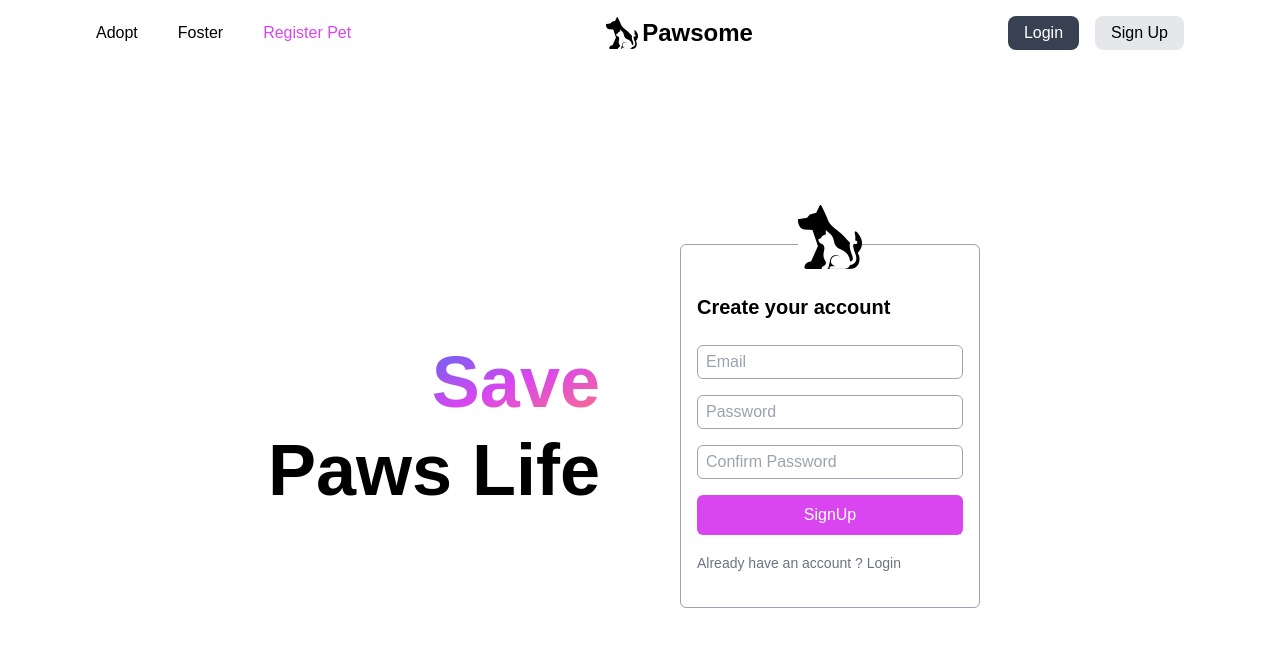
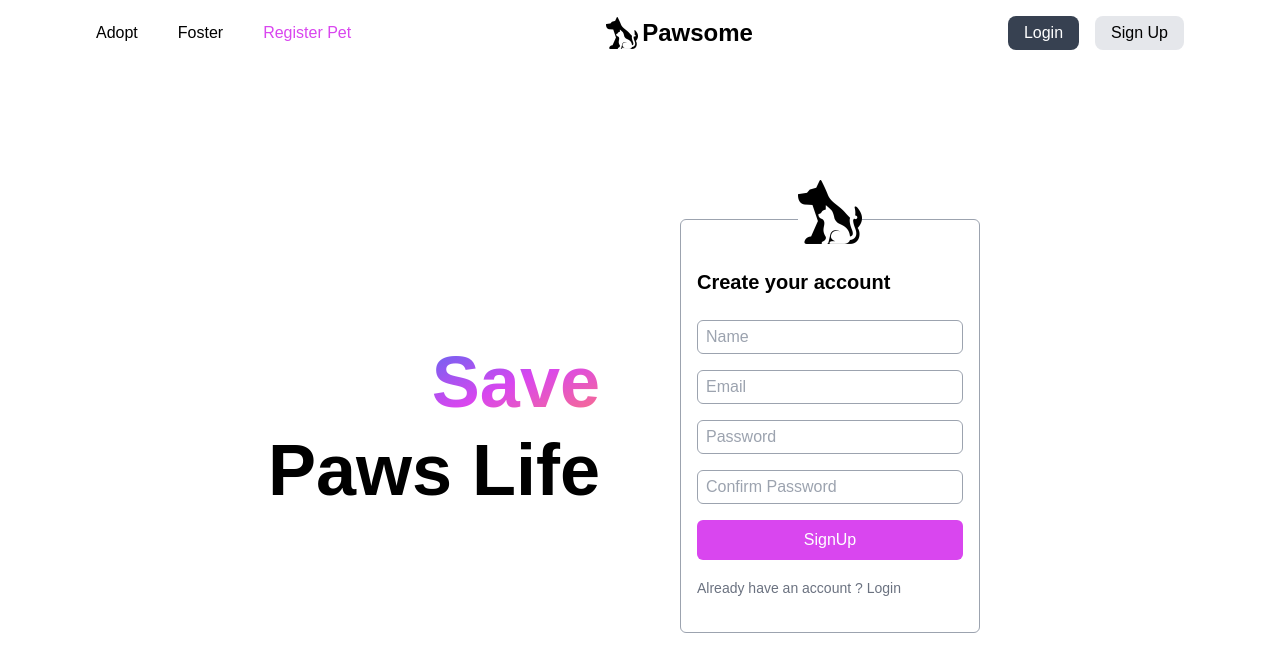
Before and after one commit to nishanthmessi/pet-adoption-app, a React (Vite) app in the folder client/: page /signup in a window 1280 px wide. Shown: the top 672 px of the page. Built offline with nearby package versions, Linux system fonts and the light colour scheme; a web font is replaced by a local one.

Commit message:
integrating auth apis

```diff
--- a/client/src/pages/SignUp.jsx
+++ b/client/src/pages/SignUp.jsx
@@ -1,7 +1,33 @@
+import { useState } from 'react'
 import Logo from '../assets/dog.png'
-import { Link } from 'react-router-dom'
+import { Link, useNavigate } from 'react-router-dom'
+import { useDispatch } from 'react-redux'
+import { useRegisterMutation } from '../features/slices/users/userApiSlice'
+import { setCredentials } from '../features/slices/auth/authSlice'
 
 const SignUp = () => {
+  const [name, setName] = useState('')
+  const [email, setEmail] = useState('')
+  const [password, setPassword] = useState('')
+  const [confirmPassword, setConfirmPassword] = useState('')
+
+  const navigate = useNavigate()
+  const dispatch = useDispatch()
+
+  const [register, { isLoading }] = useRegisterMutation()
+
+  const submitHandler = async (e) => {
+    e.preventDefault()
+
+    try {
+      const res = await register({ name, email, password }).unwrap()
+      dispatch(setCredentials({ ...res }))
+      navigate('/')
+    } catch (err) {
+      console.log(err.data.message || err.error)
+    }
+  }
+
   return (
     <div className='grid grid-cols-2 gap-20 items-center h-[90vh]'>
       <div className='flex flex-col justify-end items-end text-7xl font-semibold gap-4'>
@@ -10,7 +36,7 @@ const SignUp = () => {
         </h1>
         <h1>Paws Life</h1>
       </div>
-      <div>
+      <form onSubmit={submitHandler}>
         <div className='max-w-[300px] h-auto border-[.12rem] border-gray-400 p-4 rounded-md'>
           <div className='flex justify-center mb-6'>
             <img src={Logo} alt='logo' className='h-16 w-16 -mt-14 bg-white' />
@@ -19,9 +45,20 @@ const SignUp = () => {
           <h1 className='text-xl font-semibold mb-6'>Create your account</h1>
           <div className='mb-4'>
             <input
+              type='text'
+              className='w-full border-[.12rem] border-gray-400 rounded-md px-2 py-1'
+              placeholder='Name'
+              value={name}
+              onChange={(e) => setName(e.target.value)}
+            />
+          </div>
+          <div className='mb-4'>
+            <input
               type='email'
               className='w-full border-[.12rem] border-gray-400 rounded-md px-2 py-1'
               placeholder='Email'
+              value={email}
+              onChange={(e) => setEmail(e.target.value)}
             />
           </div>
           <div className='mb-4'>
@@ -29,6 +66,8 @@ const SignUp = () => {
               type='password'
               className='w-full border-[.12rem] border-gray-400 rounded-md px-2 py-1'
               placeholder='Password'
+              value={password}
+              onChange={(e) => setPassword(e.target.value)}
             />
           </div>
           <div className='mb-4'>
@@ -36,6 +75,8 @@ const SignUp = () => {
               type='password'
               className='w-full border-[.12rem] border-gray-400 rounded-md px-2 py-1'
               placeholder='Confirm Password'
+              value={confirmPassword}
+              onChange={(e) => setConfirmPassword(e.target.value)}
             />
           </div>
           <button className='bg-fuchsia-500 px-8 py-2 rounded-md text-white hover:shadow-lg hover:shadow-fuchsia-400 transition duration-500 w-full'>
@@ -50,7 +91,7 @@ const SignUp = () => {
             </Link>
           </div>
         </div>
-      </div>
+      </form>
     </div>
   )
 }
```
